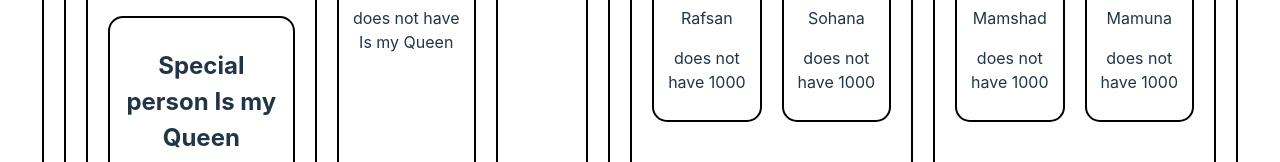
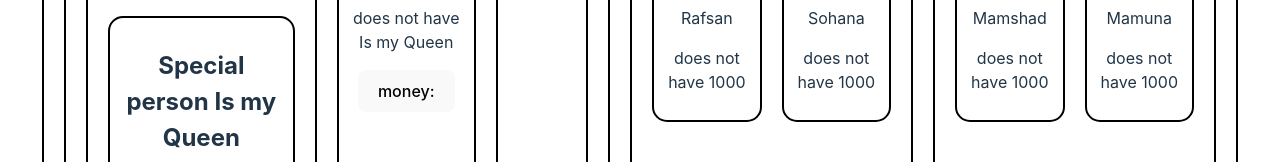
Before and after one commit to GGTuran/taking-away, a React (Vite) app: page / in a window 1280 px wide. Shown: the part 434-596 px from the top of the page. Built offline with nearby package versions, Linux system fonts and the light colour scheme.

Commit message:
set mooney

```diff
--- a/src/Components/Brother/Brother.jsx
+++ b/src/Components/Brother/Brother.jsx
@@ -1,13 +1,15 @@
 import { useContext } from "react";
-import { AssetContext } from "../Grandpa/Grandpa";
+import { AssetContext, MoneyContext } from "../Grandpa/Grandpa";
 
 
 const Brother = () => {
     const money = useContext(AssetContext)
+    const [mopney , setMoney] = useContext(MoneyContext)
     return (
         <div>
             <h2>Brother</h2>
             <p>does not have {money}</p>
+            <button>money:{setMoney}</button>
         </div>
     );
 };
```
